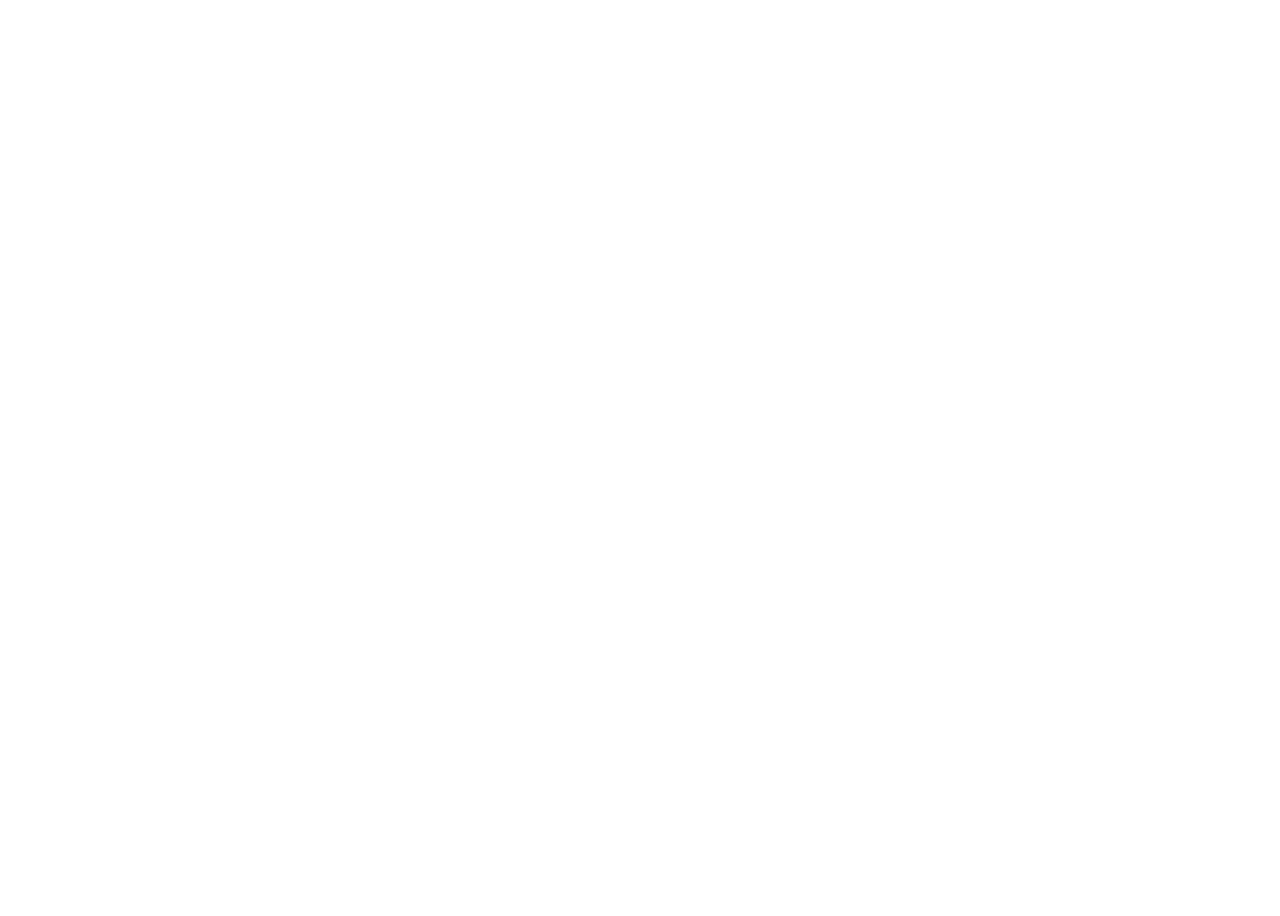
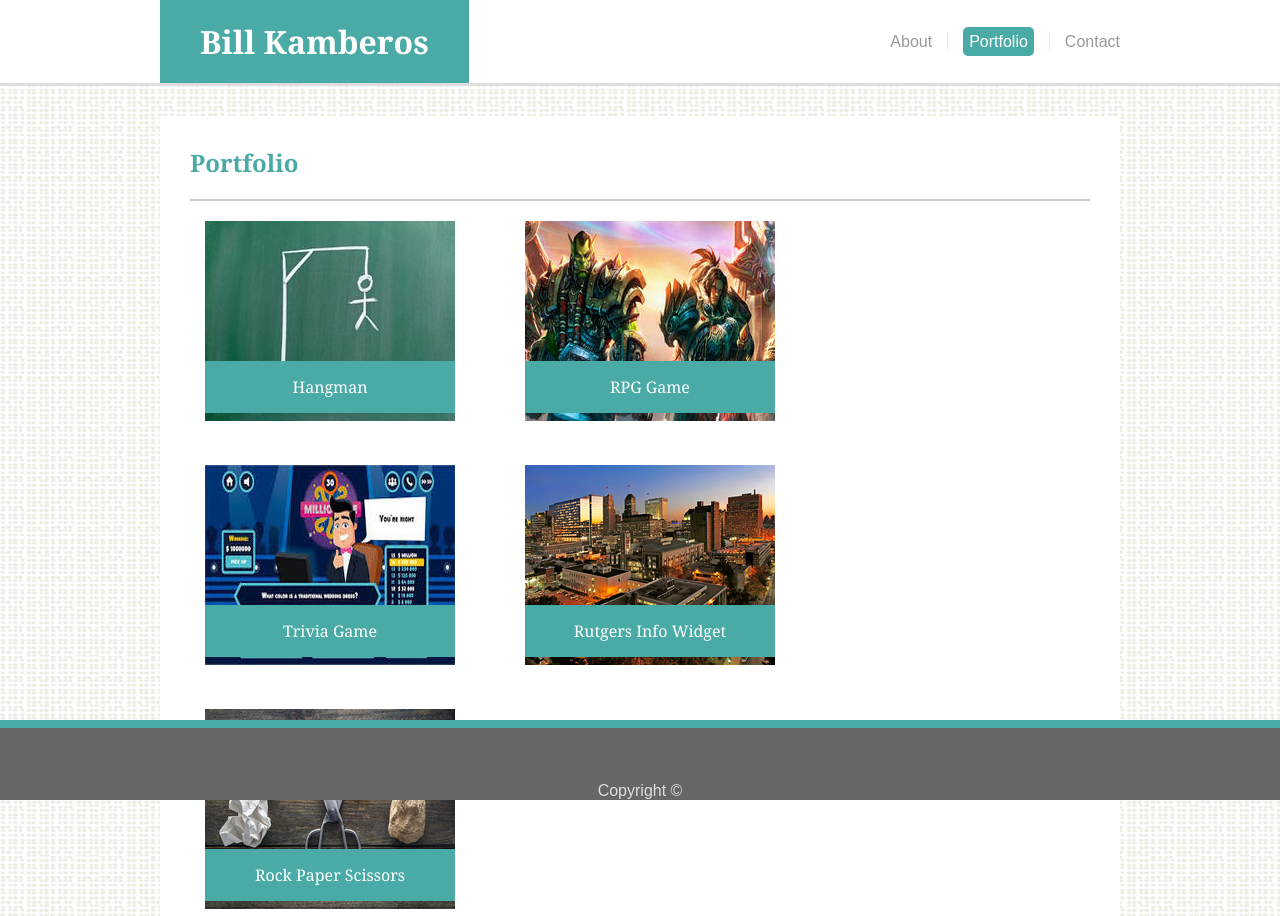
Before and after one commit to Billwee/Basic-Portfolio, a plain HTML site: page portfolio.html in a window 1280 px wide. Shown: the top 916 px of the page. Before the commit the page ends 800 px from the top, so only its background shows below. Drawn offline with Linux system fonts and the light colour scheme.

Commit message:
Finished portfolio

```diff
--- a/assets/css/style.css
+++ b/assets/css/style.css
@@ -16,7 +16,7 @@ body {
   margin: auto;
 }
 
-a {
+#navbar li a {
   text-decoration: none;
   color: #999;
 }
@@ -25,6 +25,12 @@ a {
   background: #ccc;
   width: 100%;
   height: 2px;
+  margin-bottom: 20px;
+}
+
+h2 {
+  font-family: "Georgia", Times, Times New Roman, serif;
+  color: #4aaaa5;
   margin-bottom: 20px;
 }
 
@@ -72,26 +78,20 @@ header h1 {
   border-radius: 2px;
 }
 
-.current {
+#navbar ul li .current {
   color: #fff;
   padding: 6px;
   background: #4aaaa5;
   border-radius: 5px;
 }
+
 /*  */
 /* About Section */
 /*  */
-
 #about-section {
   margin-top: 30px;
   padding: 30px;
   background: #fff;
-}
-
-#about-section h2 {
-  font-family: "Georgia", Times, Times New Roman, serif;
-  color: #4aaaa5;
-  margin-bottom: 20px;
 }
 
 #about-section img {
@@ -103,7 +103,53 @@ header h1 {
   line-height: 2;
 }
 
+/*  */
+/* Portfolio */
+/*  */
+#portfolio-section {
+  margin-top: 30px;
+  padding: 30px;
+  background: #fff;
+  margin-bottom: 150px;
+}
+
+#portfolio-section .items {
+  width: 600px;
+  display: grid;
+  grid-template-columns: repeat(2, 1fr);
+  gap: 40px;
+}
+#portfolio-section .items .item {
+  position: relative;
+  margin: auto;
+}
+
+#portfolio-section .items .item:hover .item-text {
+  background: rgba(100, 100, 100, 0.5);
+}
+
+#portfolio-section .items .item .item-text {
+  position: absolute;
+  top: 140px;
+  width: 100%;
+  padding: 15px 0;
+  text-align: center;
+  background: #4aaaa5;
+  color: #fff;
+}
+
+#portfolio-section .items .item .item-text a {
+  text-decoration: none;
+  color: #fff;
+}
+
+#portfolio-section .item-text p {
+  font-family: "Georgia", Times, Times New Roman, serif;
+}
+
+/*  */
 /* Footer */
+/*  */
 footer {
   color: #ddd;
   position: fixed;
--- a/contact.html
+++ b/contact.html
@@ -0,0 +1,30 @@
+<!DOCTYPE html>
+<html lang="en">
+  <head>
+    <meta charset="UTF-8" />
+    <meta name="viewport" content="width=device-width, initial-scale=1.0" />
+    <meta http-equiv="X-UA-Compatible" content="ie=edge" />
+    <link rel="stylesheet" href="assets/css/style.css" />
+    <title>Bill Kamberos | Contact Me</title>
+  </head>
+  <body>
+    <!-- Navbar -->
+    <header>
+      <div class="container">
+        <div id="navbar">
+          <h1>Bill Kamberos</h1>
+          <ul>
+            <li><a href="index.html" class="uncurrent">About</a></li>
+            <li><div class="grey-vert"></div></li>
+            <li><a href="portfolio.html" class="uncurrent">Portfolio</a></li>
+            <li><div class="grey-vert"></div></li>
+            <li><a href="contact.html" class="current">Contact</a></li>
+          </ul>
+        </div>
+      </div>
+    </header>
+
+    <!-- Footer -->
+    <footer>Copyright &copy;</footer>
+  </body>
+</html>
--- a/portfolio.html
+++ b/portfolio.html
@@ -0,0 +1,96 @@
+<!DOCTYPE html>
+<html lang="en">
+  <head>
+    <meta charset="UTF-8" />
+    <meta name="viewport" content="width=device-width, initial-scale=1.0" />
+    <meta http-equiv="X-UA-Compatible" content="ie=edge" />
+    <link rel="stylesheet" href="assets/css/style.css" />
+    <title>Bill Kamberos | Portfolio</title>
+  </head>
+  <body>
+    <!-- Navbar -->
+    <header>
+      <div class="container">
+        <div id="navbar">
+          <h1>Bill Kamberos</h1>
+          <ul>
+            <li><a href="index.html" class="uncurrent">About</a></li>
+            <li><div class="grey-vert"></div></li>
+            <li><a href="portfolio.html" class="current">Portfolio</a></li>
+            <li><div class="grey-vert"></div></li>
+            <li><a href="contact.html" class="uncurrent">Contact</a></li>
+          </ul>
+        </div>
+      </div>
+    </header>
+
+    <!-- Portfolio Section -->
+    <div class="container">
+      <section id="portfolio-section">
+        <h2>Portfolio</h2>
+        <div class="grey-line"></div>
+        <div class="items">
+          <div class="item">
+            <div class="item-image">
+              <a href="#"
+                ><img src="/assets/images/hangman_250x200.jpg" alt="Hangman"
+              /></a>
+            </div>
+            <div class="item-text">
+              <a href=""><p>Hangman</p></a>
+            </div>
+          </div>
+
+          <div class="item">
+            <div class="item-image">
+              <a href="#"
+                ><img src="/assets/images/rpg_250x200.jpg" alt="RPG Game"
+              /></a>
+            </div>
+            <div class="item-text">
+              <a href=""><p>RPG Game</p></a>
+            </div>
+          </div>
+
+          <div class="item">
+            <div class="item-image">
+              <a href="#"
+                ><img src="/assets/images/trivia_250x200.jpg" alt="Trivia Game"
+              /></a>
+            </div>
+            <div class="item-text">
+              <a href=""><p>Trivia Game</p></a>
+            </div>
+          </div>
+
+          <div class="item">
+            <div class="item-image">
+              <a href="#"
+                ><img src="/assets/images/rutgers_250x200.jpg" alt=""
+              /></a>
+            </div>
+            <div class="item-text">
+              <a href=""><p>Rutgers Info Widget</p></a>
+            </div>
+          </div>
+
+          <div class="item">
+            <div class="item-image">
+              <a href="#"
+                ><img
+                  src="/assets/images/rockpaperscissors_250x200.jpg"
+                  alt="Rock Paper Scissors"
+              /></a>
+            </div>
+            <div class="item-text">
+              <a href=""><p>Rock Paper Scissors</p></a>
+            </div>
+          </div>
+        </div>
+      </section>
+    </div>
+
+    <!-- Footer -->
+    <footer>Copyright &copy;</footer>
+  </body>
+</html>
```
Also changed, not shown: index.html (+12 -14 lines), assets/images/hangman_250x200.jpg (added), assets/images/rockpaperscissors_250x200.jpg (added), assets/images/rpg_250x200.jpg (added), assets/images/rutgers_250x200.jpg (added), assets/images/trivia_250x200.jpg (added).
